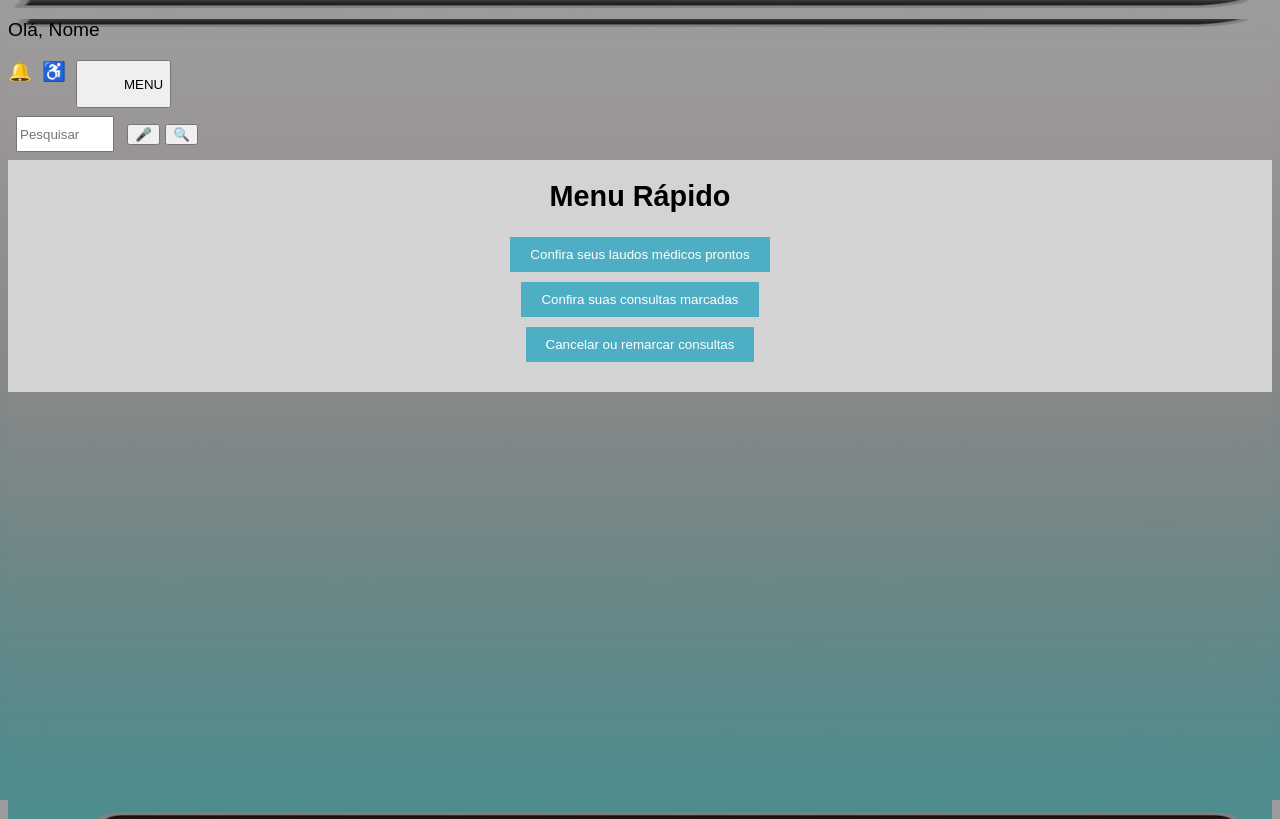
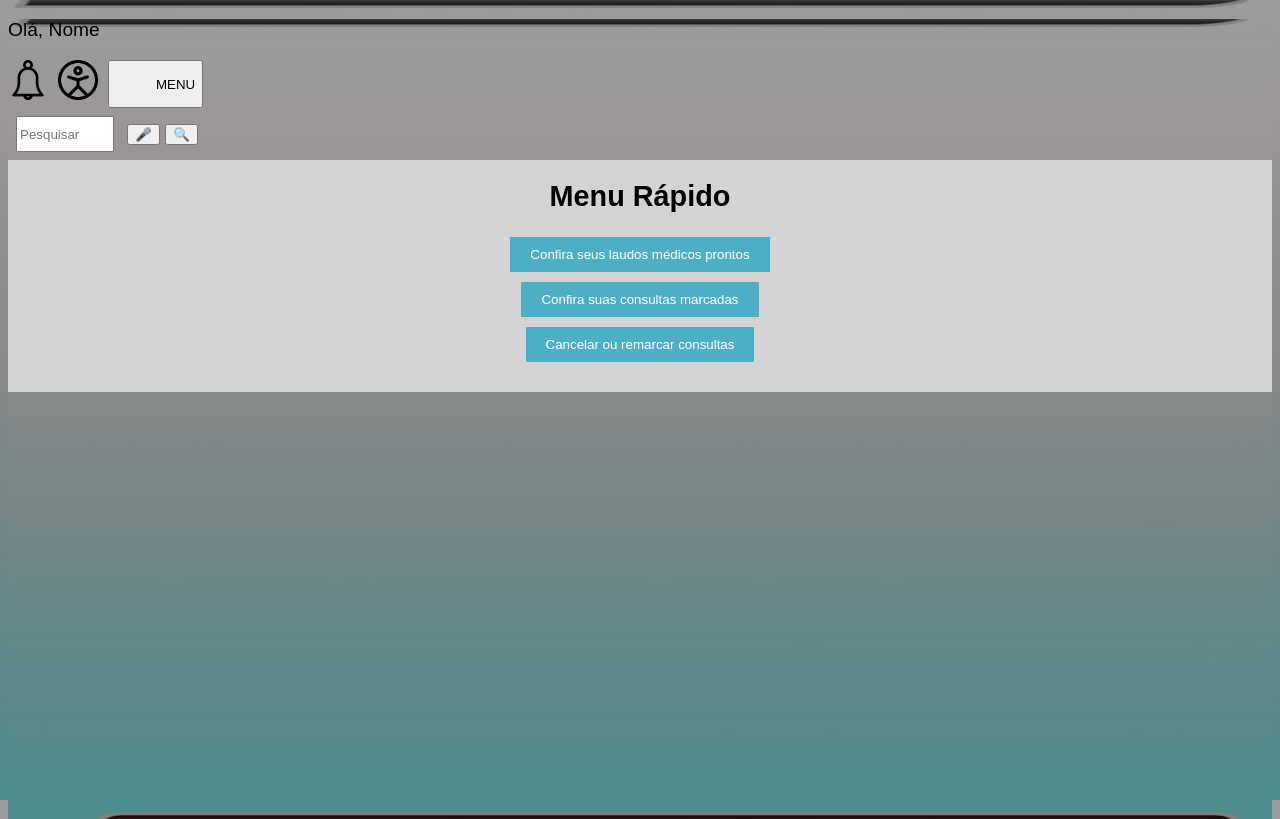
Before and after one commit to UltGab04/AEP_TRABALHO-SITE_SAUDE, a plain HTML site: page menuPrincipal.html in a window 1280 px wide. Drawn offline with Linux system fonts and the light colour scheme.

Commit message:
Adição de icons

```diff
--- a/menuPrincipal.html
+++ b/menuPrincipal.html
@@ -4,38 +4,52 @@
     <meta charset="UTF-8" />
     <meta name="viewport" content="width=device-width, initial-scale=1.0" />
     <title>Menu Principal</title>
-    <link rel="stylesheet" href="css/style.css">
-    <link rel="shortcut icon" href="favicon.ico" type="image/x-icon">
-    <link rel="stylesheet" href="css/padrao.css">
+    <link rel="stylesheet" href="css/style.css" />
+    <link rel="shortcut icon" href="favicon.ico" type="image/x-icon" />
+    <link rel="stylesheet" href="css/padrao.css" />
 
-    <link rel="stylesheet" href="css/menuInicial.css">
+    <link rel="stylesheet" href="css/menuInicial.css" />
   </head>
   <body>
     <header>
       <p>Olá, <span id="user-name">Nome</span></p>
       <div class="icons">
-        <span class="icone-sino">🔔</span>
-        <span class="icone-acessibilidade">♿</span>
+        <span class="icone-sino"
+          ><img
+            src="icons/bell-svgrepo-com.png"
+            alt=""
+            srcset=""
+            style="width: 5dvh"
+        /></span>
+        <span class="icone-acess"
+          ><img
+            src="icons/acessibilidade.png"
+            alt=""
+            srcset=""
+            style="width: 5dvh"
+        /></span>
         <button class="menu"><menu type="toolbar">MENU</menu></button>
-
       </div>
     </header>
 
     <section class="pesquisa">
-      <input type="text" placeholder="Pesquisar" id="">
+      <input type="text" placeholder="Pesquisar" id="" />
       <button class="mic-icone">🎤</button>
       <button class="pesquisar">🔍</button>
     </section>
 
     <section class="menu-rapido">
       <h2>Menu Rápido</h2>
-      <button onclick="laudosMedicos()">Confira seus laudos médicos prontos</button>
-      <button onclick="mostrarConsultas()">Confira suas consultas marcadas</button>
-      <button onclick="remarcarConsultas()">Cancelar ou remarcar consultas</button>
+      <button onclick="laudosMedicos()">
+        Confira seus laudos médicos prontos
+      </button>
+      <button onclick="mostrarConsultas()">
+        Confira suas consultas marcadas
+      </button>
+      <button onclick="remarcarConsultas()">
+        Cancelar ou remarcar consultas
+      </button>
     </section>
-
-
-
   </body>
 
   <script src="scripts/menuPrincipal.js"></script>
```
Also changed, not shown: icons/acessibilidade.png (added), icons/bell-svgrepo-com.png (added).
